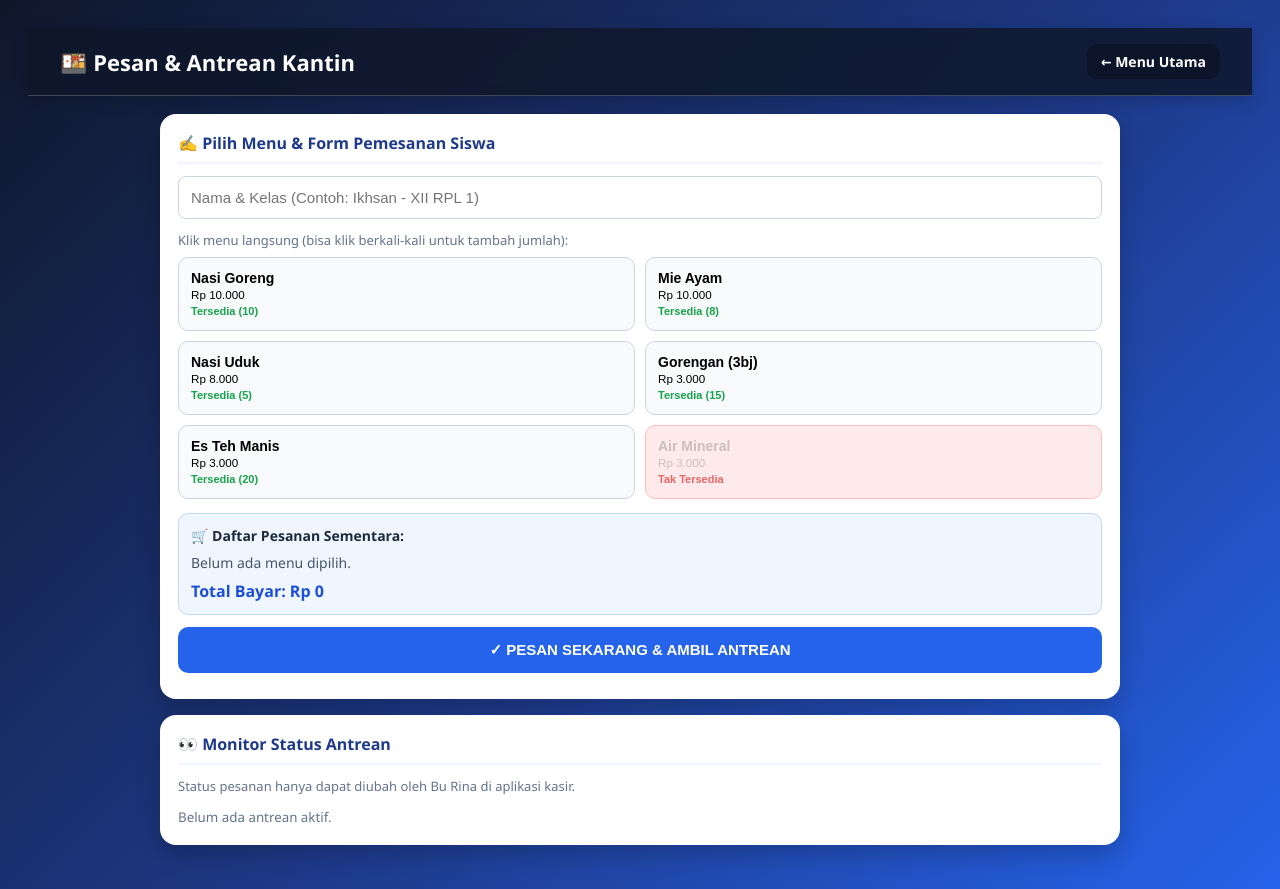
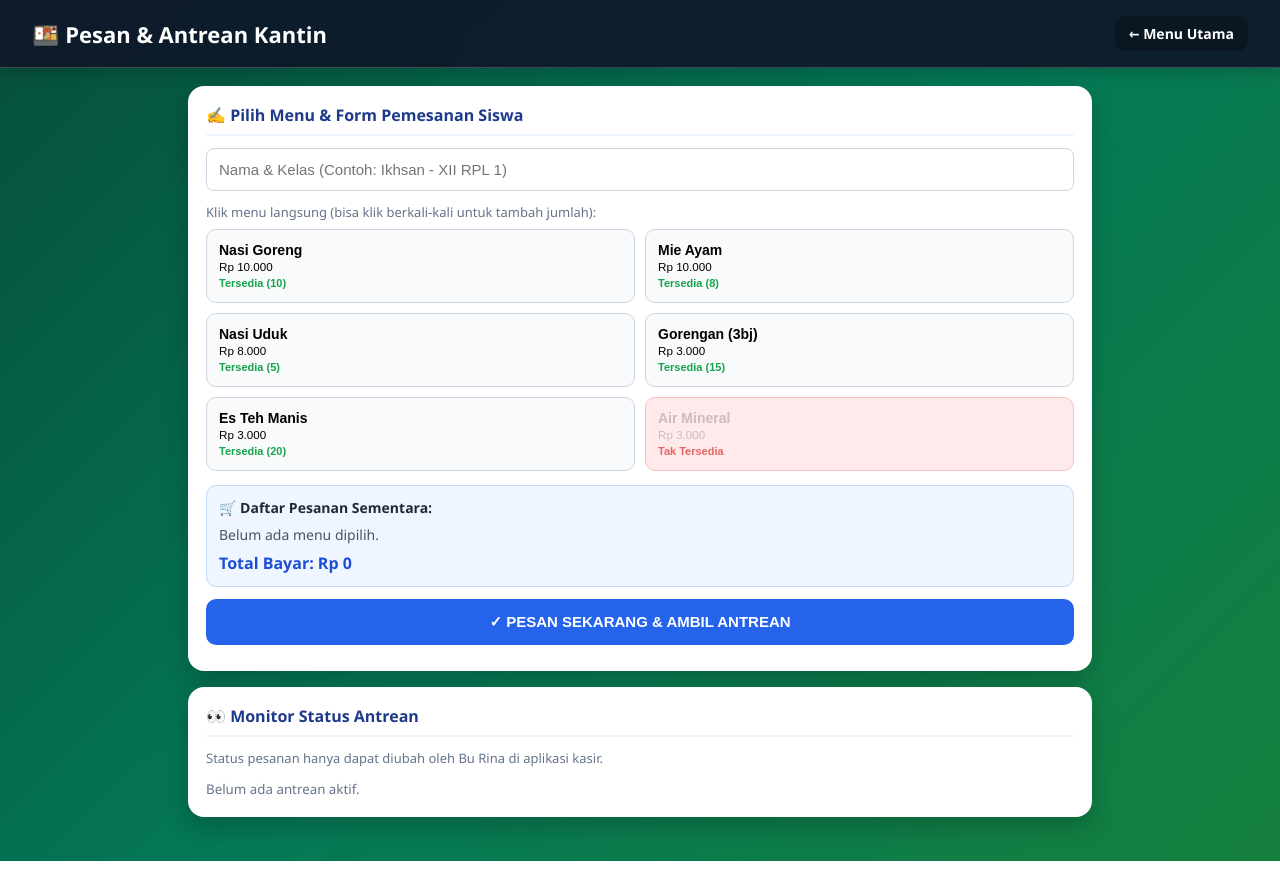
Before and after one commit to mikhsanmaulana630-gif/aplikasi-wirausaha-pkk-xii-rpl-1-oleh-ikhsan, a plain HTML site: page antrean-kantin.html in a window 1280 px wide. After the commit the page ends 861 px from the top, so only its background shows below. Drawn offline with Linux system fonts and the light colour scheme.

Commit message:
Update antrean-kantin.html

```diff
--- a/antrean-kantin.html
+++ b/antrean-kantin.html
@@ -6,23 +6,32 @@
   <title>Pesan & Antrean Kantin (Siswa)</title>
   <style>
     * { box-sizing: border-box; margin: 0; padding: 0; }
-    body {
+        body {
       font-family: 'Segoe UI', Tahoma, Geneva, Verdana, sans-serif;
-      background: linear-gradient(135deg, #0f172a 0%, #1e3a8a 55%, #2563eb 100%);
+      background: linear-gradient(135deg, #064e3b 0%, #047857 50%, #15803d 100%);
       min-height: 100vh;
       color: #1e293b;
-      padding: clamp(12px, 3vw, 28px);
+      margin: 0;
+      padding: 0;
     }
-    .wrap { max-width: 960px; width: 100%; margin: 0 auto; }
-        .header {
+    .wrap {
+      max-width: 960px;
+      width: 100%;
+      margin: 0 auto;
+      padding: 0 clamp(12px, 3vw, 28px) 28px;
+    }
+    .header {
       position: sticky;
       top: 0;
+      left: 0;
+      right: 0;
       z-index: 100;
       width: 100%;
+      border-radius: 0;
       display: flex;
       justify-content: space-between;
       align-items: center;
-      background: rgba(15, 23, 42, 0.85);
+      background: rgba(15, 23, 42, 0.92);
       backdrop-filter: blur(10px);
       border-bottom: 1px solid rgba(255, 255, 255, 0.2);
       color: white;
@@ -30,7 +39,6 @@
       margin-bottom: 18px;
       box-shadow: 0 4px 15px rgba(0, 0, 0, 0.2);
     }
-
     .header strong { font-size: clamp(18px, 2.5vw, 22px); }
     .header a { color: white; text-decoration: none; background: rgba(0, 0, 0, 0.25); padding: 8px 14px; border-radius: 10px; font-size: 14px; font-weight: bold; }
     .grid-layout { display: grid; grid-template-columns: repeat(auto-fit, minmax(320px, 1fr)); gap: 16px; align-items: start; }
```
